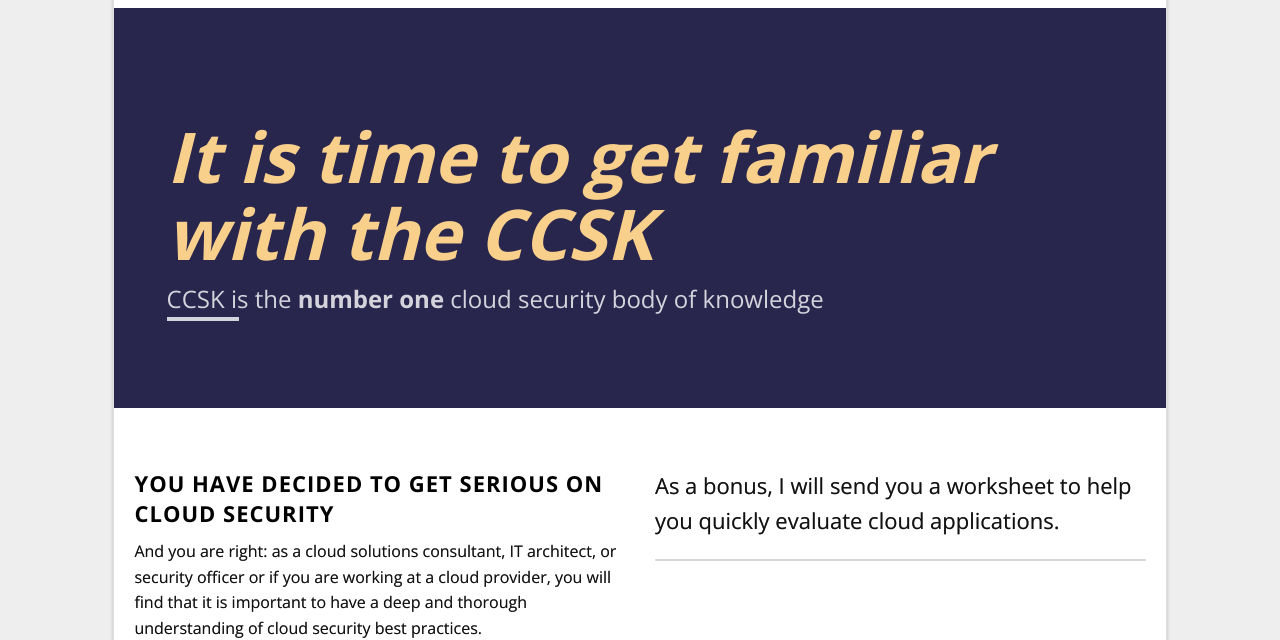
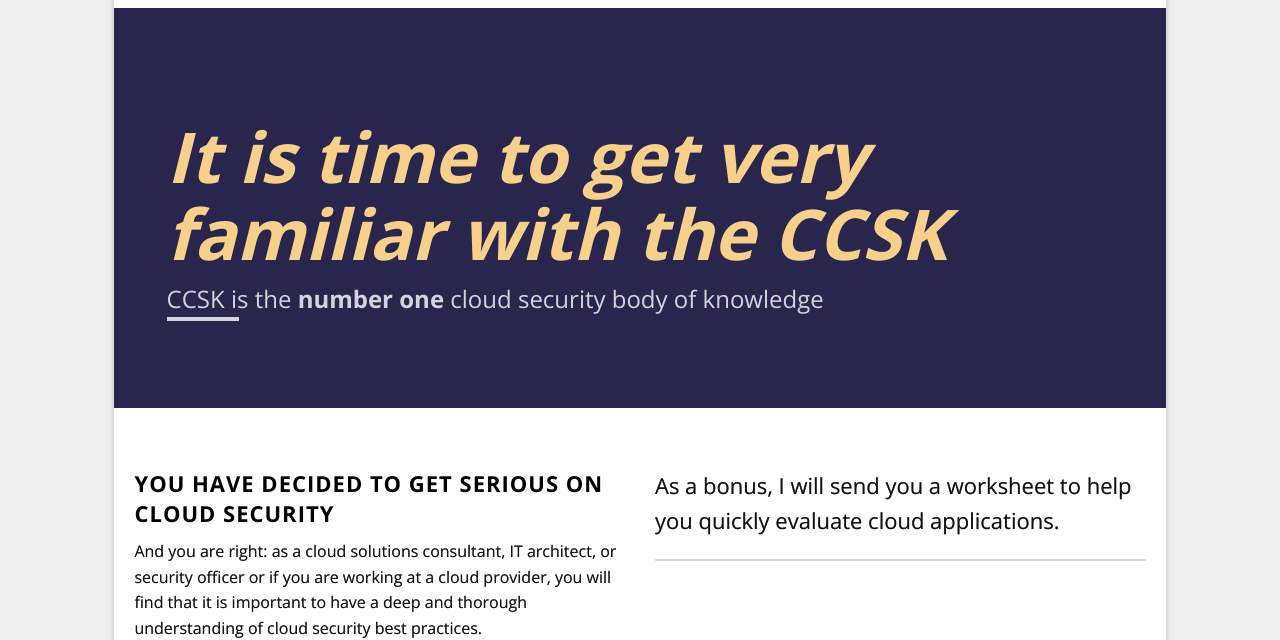
Before and after one commit to pve/www-ccsk-eu, a plain HTML site: page index.html in a window 1280 px wide. Shown: the part 165-805 px from the top of the page. Drawn offline with nearby package versions, Linux system fonts and the light colour scheme.

Commit message:
update very

```diff
--- a/index.html
+++ b/index.html
@@ -53,7 +53,7 @@ fjs.parentNode.insertBefore(js, fjs);
                 </div>
                 <div class="inner_header">
                     <div class="cell">
-                    <h1>It is time to get familiar with the CCSK</h1>
+                    <h1>It is time to get very familiar with the CCSK</h1>
                         <a href="http://www.clubcloudcomputing.com/ccsk/" target="_blank">CCSK is the <b>number one</b> cloud security body of knowledge</a>
                     </div>
                 </div>
```
